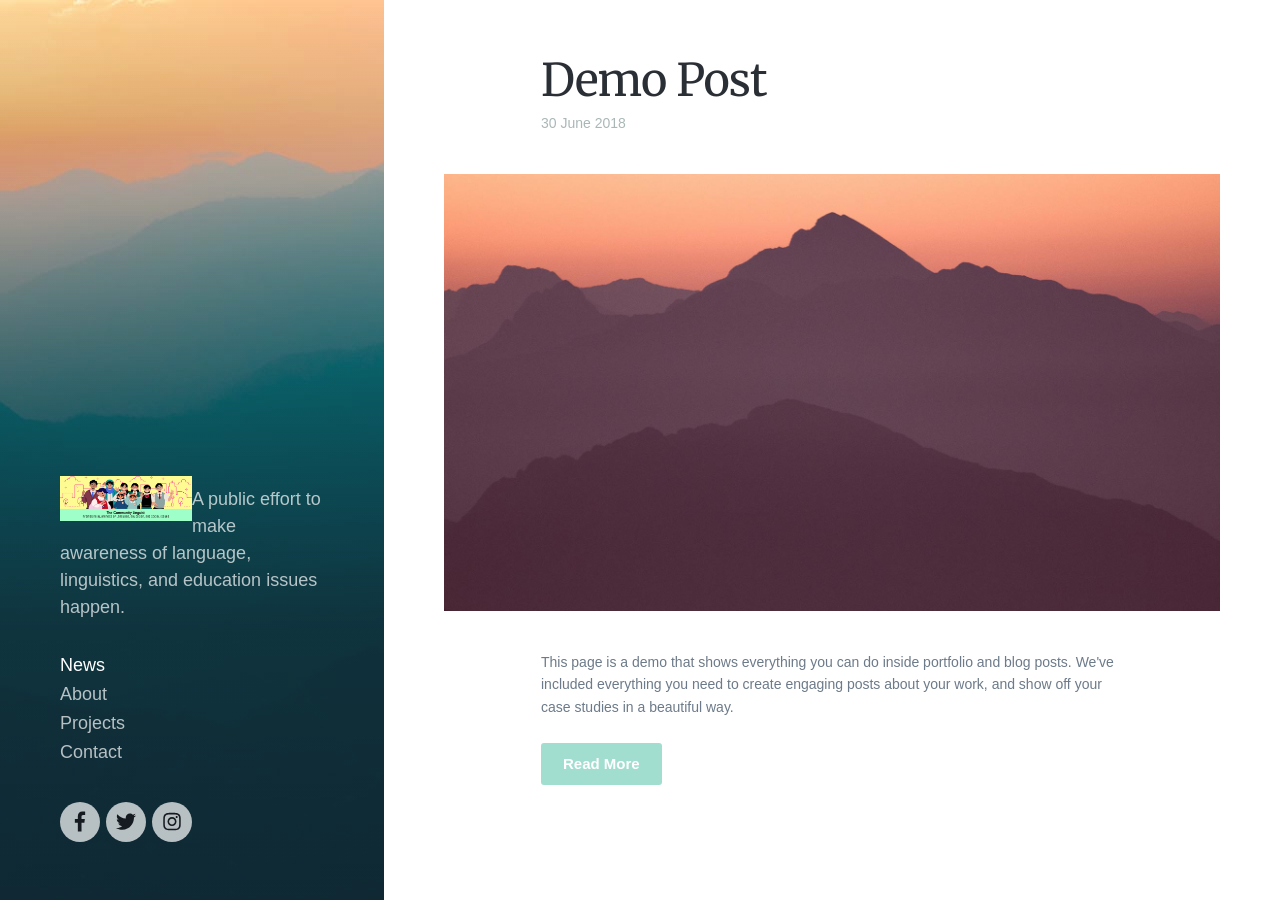
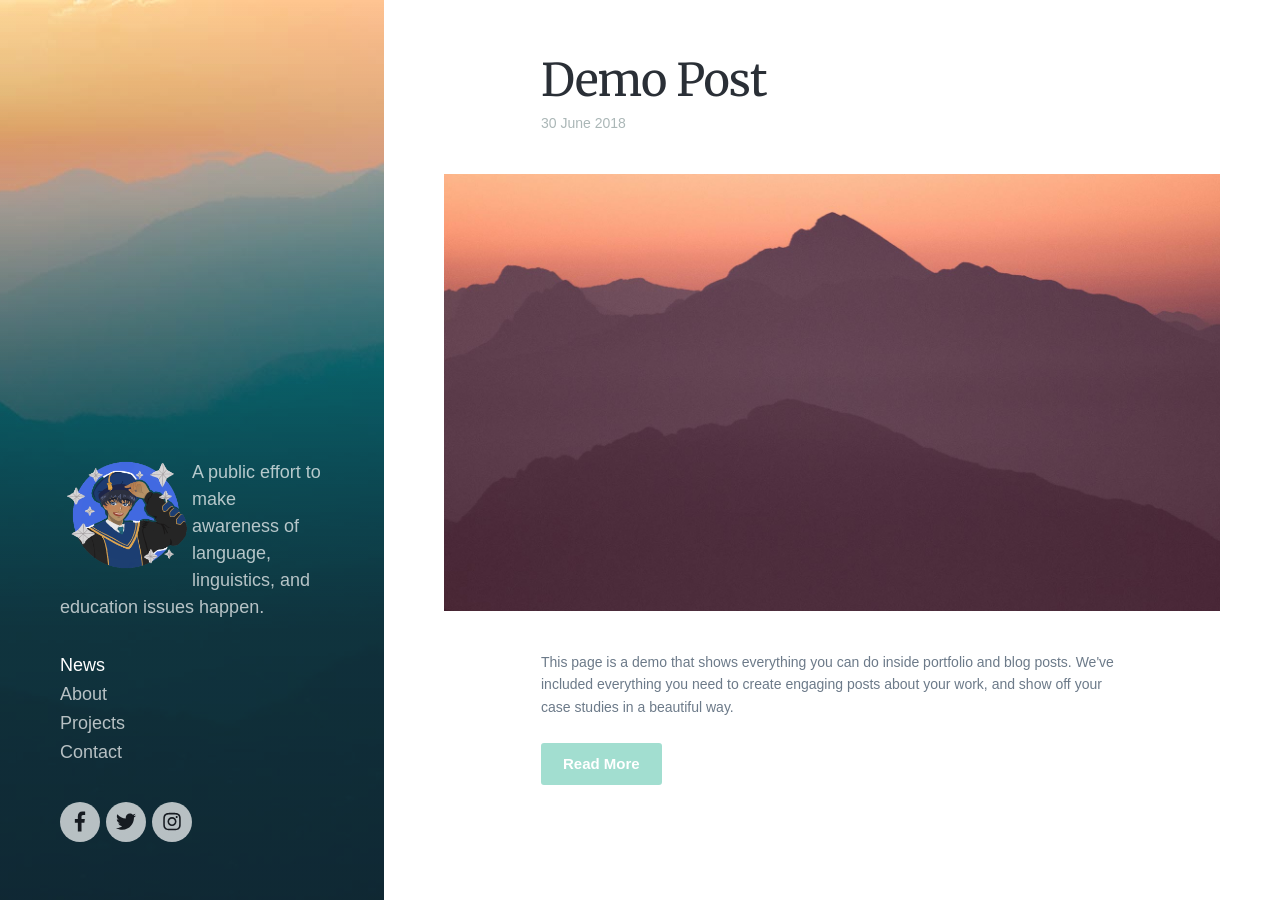
Before and after one commit to tclinguistics/tclinguistics.github.io, a Jekyll site: the page built from index.html, in a window 1280 px wide and 900 px high. Built offline with Jekyll 4.4.1, drawn with Linux system fonts in a browser that asks for light colours; nearby versions of some CDN libraries; some web fonts are replaced; the list of posts is cut into pages by our own code.

Commit message:
March 31 update 2

```diff
--- a/_data/settings.yml
+++ b/_data/settings.yml
@@ -4,7 +4,7 @@ basic_settings:
   favicon_image: /images/favicon.png
 
 header_settings:
-  logo_image: /images/tcl/header-1.png
+  logo_image: /images/tcl/logo.png
   logo_width: 200
   overlay_opacity: 0.7
 
```
Also changed, not shown: images/tcl/banner.png (renamed from images/tcl/header-1.png), images/tcl/logo.png (added).
